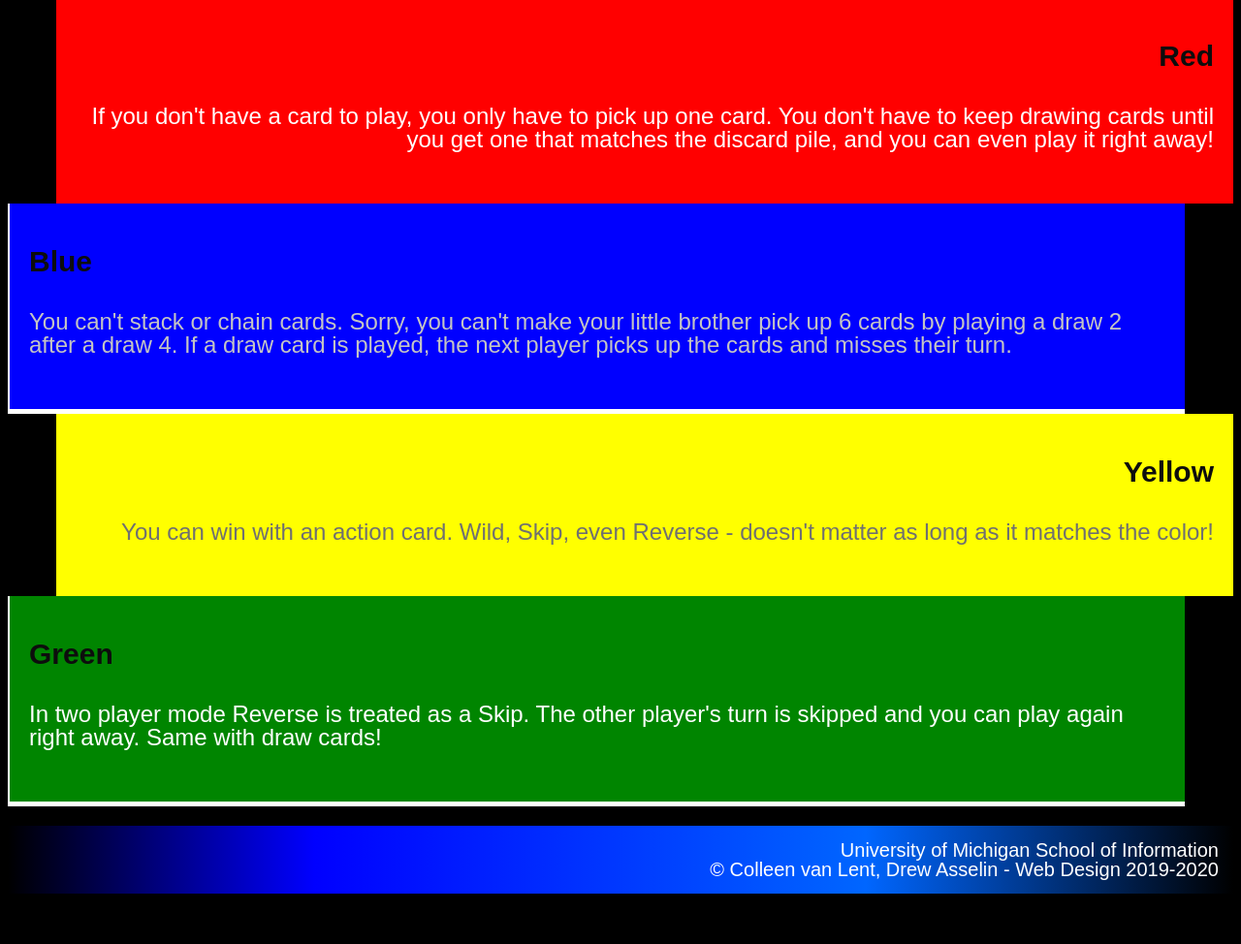
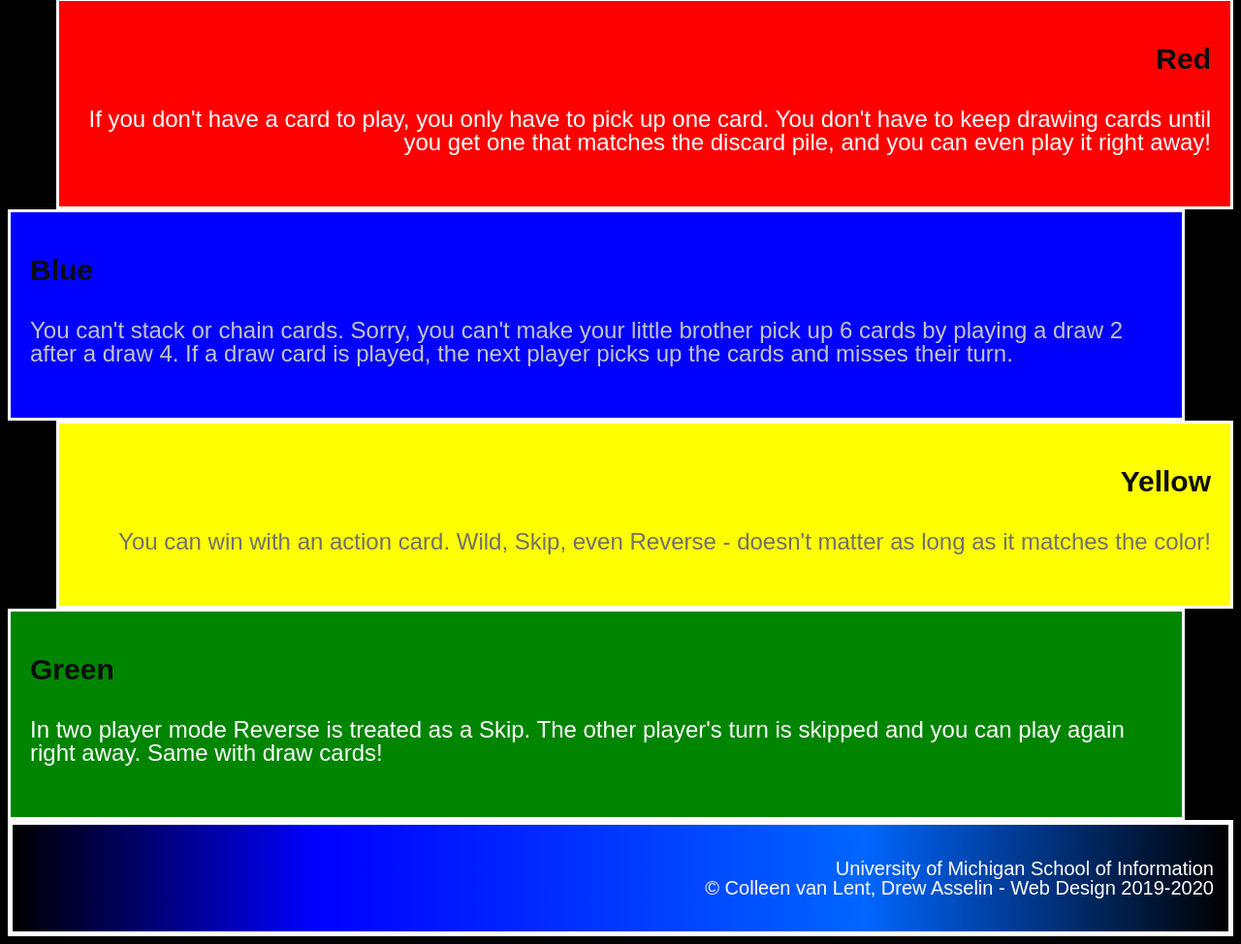
Before and after one commit to audreylikeschicken/SI-339-UNO, a plain HTML site: page index.html in a window 1280 px wide. Shown: the part 629-1603 px from the top of the page at 97% size. Before the commit the page ends 1571 px from the top, so only its background shows below. Drawn offline with Linux system fonts and the light colour scheme; files whose address does not match are found by name.

Commit message:
Update styles.css

```diff
--- a/styles.css
+++ b/styles.css
@@ -42,9 +42,7 @@ div {
 	background-color: #FF0000;
 	text-align: right;
 	margin-left: 50px;
-	border-bottom: 2px #FFFFFF;
-	border-left: 5px #FFFFFF;
-	border-width: 0px 0px 5px 2px;
+	border: 0px 0px 5px 2px #FFFFFF;
   }
 
 .blue {
@@ -52,9 +50,7 @@ div {
 	text-align: left;
 	margin-right: 50px;
     color:  #C4C4C4;
-	border-right: 5px #FFFFFF;
-	border-top: 2px #FFFFFF;
-	border-width: 0px 0px 5px 2px;
+	border: 0px 0px 5px 2px #FFFFFF;
   }
 
 .yellow {
@@ -62,23 +58,19 @@ div {
 	text-align: right;
 	margin-left: 50px;
     color: #707070;
-	border-bottom: 2px #FFFFFF;
-	border-left: 5px #FFFFFF;
-	border-width: 0px 0px 5px 2px;
+	border: 0px 0px 5px 2px #FFFFFF;
   }
 
 .green {
 	background-color: #008500;
 	text-align: left;
 	margin-right: 50px;
-	border-right: 5px #FFFFFF;
-	border-top: 2px #FFFFFF;
-	border-width: 0px 0px 5px 2px;
+	border: 0px 0px 5px 2px #FFFFFF;
   }
 
 footer {
 	background: linear-gradient(to right, #000000, #0000ff 25%, #0066ff 70%, #000000);
-	border: 5px #FFFFFF;
+	border: 5px solid #FFFFFF;
   }
 
 footer p {
```
